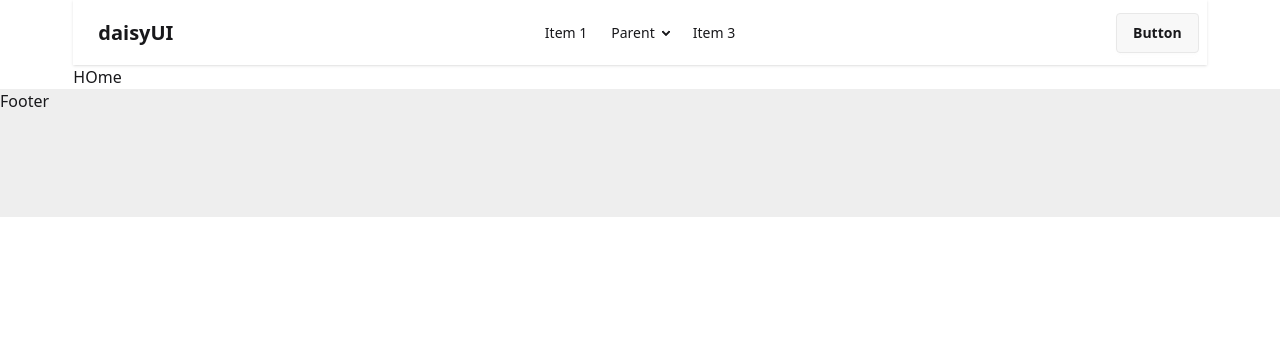
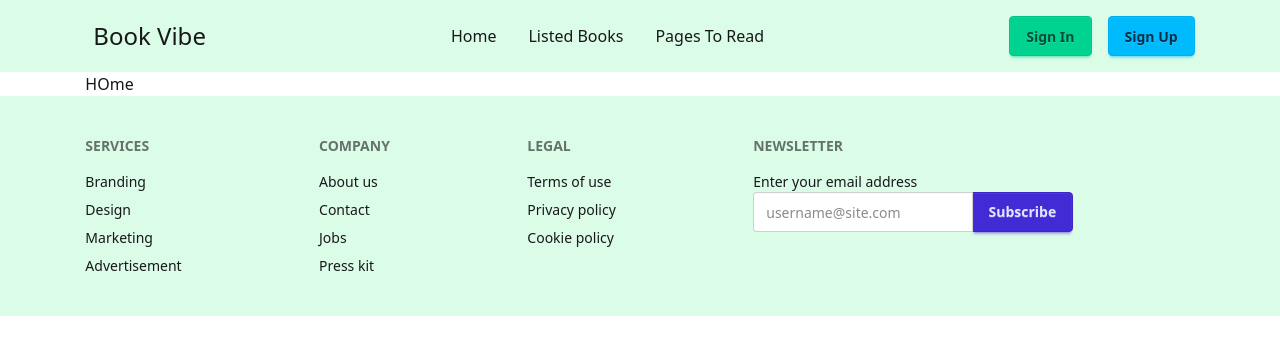
Before and after one commit to Shaqibul-Neil/book-vibe-with-tab-memo, a React (Vite) app: page / in a window 1280 px wide. Shown: the top 354 px of the page. Built offline with nearby package versions, Linux system fonts and the light colour scheme.

Commit message:
nav bar done

```diff
--- a/src/Component/Container/Container.jsx
+++ b/src/Component/Container/Container.jsx
@@ -1,5 +1,5 @@
 const Container = ({ children }) => {
-  return <div className="w-11/12 mx-auto px-5">{children}</div>;
+  return <div className="w-11/12 mx-auto lg:px-8 md:px-4 px-2">{children}</div>;
 };
 
 export default Container;
--- a/src/Component/Footer/Footer.jsx
+++ b/src/Component/Footer/Footer.jsx
@@ -1,5 +1,48 @@
+import Container from '../Container/Container';
+
 const Footer = () => {
-  return <div>Footer</div>;
+  return (
+    <footer className=" bg-green-100 text-base-content py-10">
+      <Container>
+        <div className="footer sm:footer-horizontal">
+          <nav>
+            <h6 className="footer-title">Services</h6>
+            <a className="link link-hover">Branding</a>
+            <a className="link link-hover">Design</a>
+            <a className="link link-hover">Marketing</a>
+            <a className="link link-hover">Advertisement</a>
+          </nav>
+          <nav>
+            <h6 className="footer-title">Company</h6>
+            <a className="link link-hover">About us</a>
+            <a className="link link-hover">Contact</a>
+            <a className="link link-hover">Jobs</a>
+            <a className="link link-hover">Press kit</a>
+          </nav>
+          <nav>
+            <h6 className="footer-title">Legal</h6>
+            <a className="link link-hover">Terms of use</a>
+            <a className="link link-hover">Privacy policy</a>
+            <a className="link link-hover">Cookie policy</a>
+          </nav>
+          <form>
+            <h6 className="footer-title">Newsletter</h6>
+            <fieldset className="w-80">
+              <label>Enter your email address</label>
+              <div className="join">
+                <input
+                  type="text"
+                  placeholder="username@site.com"
+                  className="input input-bordered join-item"
+                />
+                <button className="btn btn-primary join-item">Subscribe</button>
+              </div>
+            </fieldset>
+          </form>
+        </div>
+      </Container>
+    </footer>
+  );
 };
 
 export default Footer;
--- a/src/Component/Navbar/Navbar.jsx
+++ b/src/Component/Navbar/Navbar.jsx
@@ -1,9 +1,16 @@
+import Container from '../Container/Container';
+
 const Navbar = () => {
   return (
-    <div className="navbar bg-base-100 shadow-sm">
-      <div className="navbar-start">
-        <div className="dropdown">
-          <div tabIndex={0} role="button" className="btn btn-ghost lg:hidden">
+    <Container>
+      <nav className="flex justify-between items-center">
+        <div className="flex items-center gap-2">
+          <div className="dropdown pt-1">
+            <div
+              tabIndex={0}
+              role="button"
+              className="btn btn-ghost lg:hidden pl-0 pr-1"
+            >
               <svg
                 xmlns="http://www.w3.org/2000/svg"
                 className="h-5 w-5"
@@ -11,67 +18,56 @@ const Navbar = () => {
                 viewBox="0 0 24 24"
                 stroke="currentColor"
               >
-              {" "}
                 <path
                   strokeLinecap="round"
                   strokeLinejoin="round"
                   strokeWidth="2"
                   d="M4 6h16M4 12h8m-8 6h16"
-              />{" "}
+                />
               </svg>
             </div>
             <ul
               tabIndex={0}
-            className="menu menu-sm dropdown-content bg-base-100 rounded-box z-1 mt-3 w-52 p-2 shadow"
+              className="menu menu-sm dropdown-content bg-base-100 rounded-box z-1 mt-3 w-52 p-2 shadow text-base gap-2"
             >
               <li>
-              <a>Item 1</a>
+                <a>Home</a>
               </li>
               <li>
-              <a>Parent</a>
-              <ul className="p-2">
-                <li>
-                  <a>Submenu 1</a>
+                <a>Listed Books</a>
               </li>
               <li>
-                  <a>Submenu 2</a>
-                </li>
-              </ul>
+                <a>Pages To Read</a>
               </li>
               <li>
-              <a>Item 3</a>
+                <a className="btn btn-success w-24">Sign In</a>
+              </li>
+              <li>
+                <a className="btn btn-info w-24">Sign Up</a>
               </li>
             </ul>
           </div>
-        <a className="btn btn-ghost text-xl">daisyUI</a>
+          <a className="md:text-2xl text-xl">Book Vibe</a>
         </div>
-      <div className="navbar-center hidden lg:flex">
-        <ul className="menu menu-horizontal px-1">
+        <div className="hidden lg:flex">
+          <ul className="flex items-center gap-8 text-base">
             <li>
-            <a>Item 1</a>
+              <a>Home</a>
             </li>
             <li>
-            <details>
-              <summary>Parent</summary>
-              <ul className="p-2">
-                <li>
-                  <a>Submenu 1</a>
+              <a>Listed Books</a>
             </li>
             <li>
-                  <a>Submenu 2</a>
-                </li>
-              </ul>
-            </details>
-          </li>
-          <li>
-            <a>Item 3</a>
+              <a>Pages To Read</a>
             </li>
           </ul>
         </div>
-      <div className="navbar-end">
-        <a className="btn">Button</a>
+        <div className="items-center gap-4 hidden lg:flex">
+          <a className="btn  btn-success">Sign In</a>
+          <a className="btn btn-info">Sign Up</a>
         </div>
-    </div>
+      </nav>
+    </Container>
   );
 };
 
--- a/src/RootLayout/RootLayout.jsx
+++ b/src/RootLayout/RootLayout.jsx
@@ -1,23 +1,21 @@
-import { Outlet } from "react-router";
-import Container from "../Component/Container/Container";
-import Navbar from "../Component/Navbar/Navbar";
-import Footer from "../Component/Footer/Footer";
+import { Outlet } from 'react-router';
+import Container from '../Component/Container/Container';
+import Navbar from '../Component/Navbar/Navbar';
+import Footer from '../Component/Footer/Footer';
 
 const RootLayout = () => {
   return (
-    <>
+    <div>
+      <header className="py-4 bg-green-100">
+        <Navbar />
+      </header>
       <Container>
-        <header>
-          <Navbar />
-        </header>
         <main>
           <Outlet />
         </main>
       </Container>
-      <footer className="bg-base-300 h-32">
-        <Footer />
-      </footer>
-    </>
+      <Footer />
+    </div>
   );
 };
 
```
Lines whose indentation alone changed are shown as unchanged.
